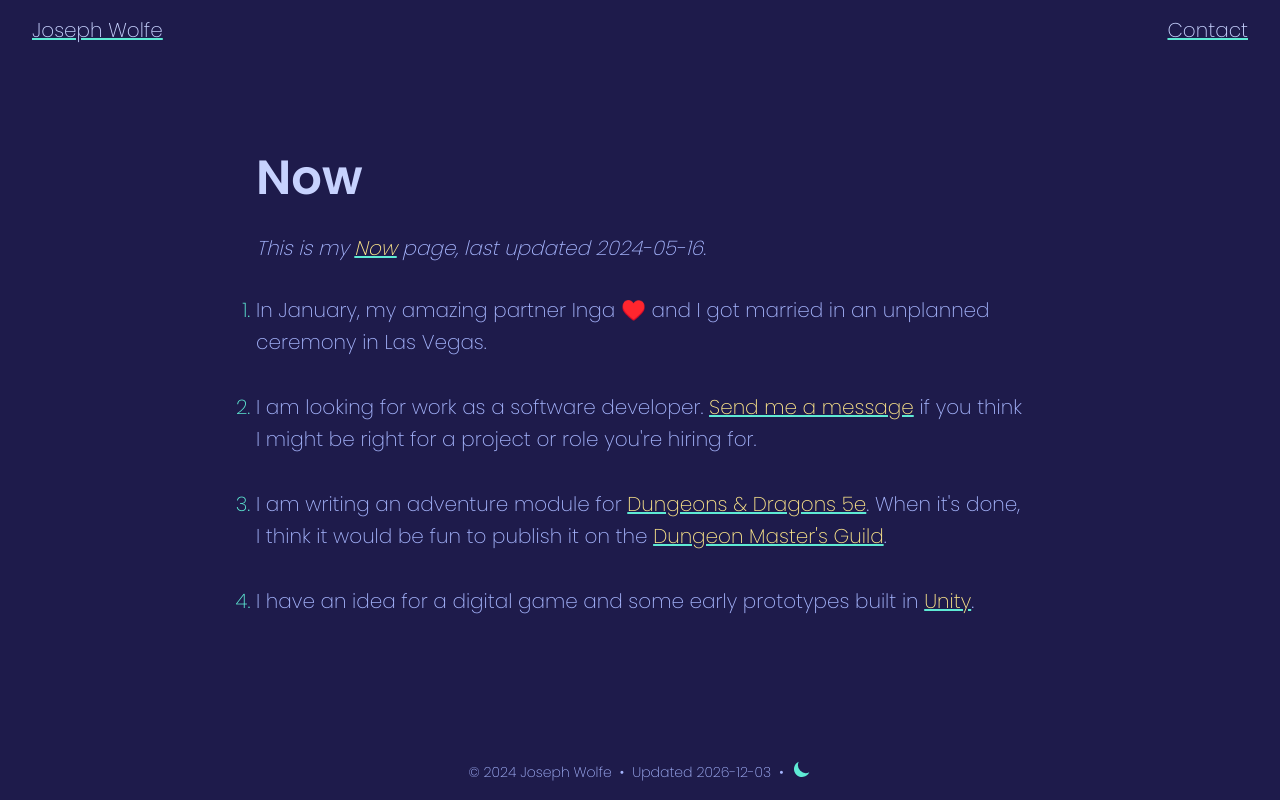
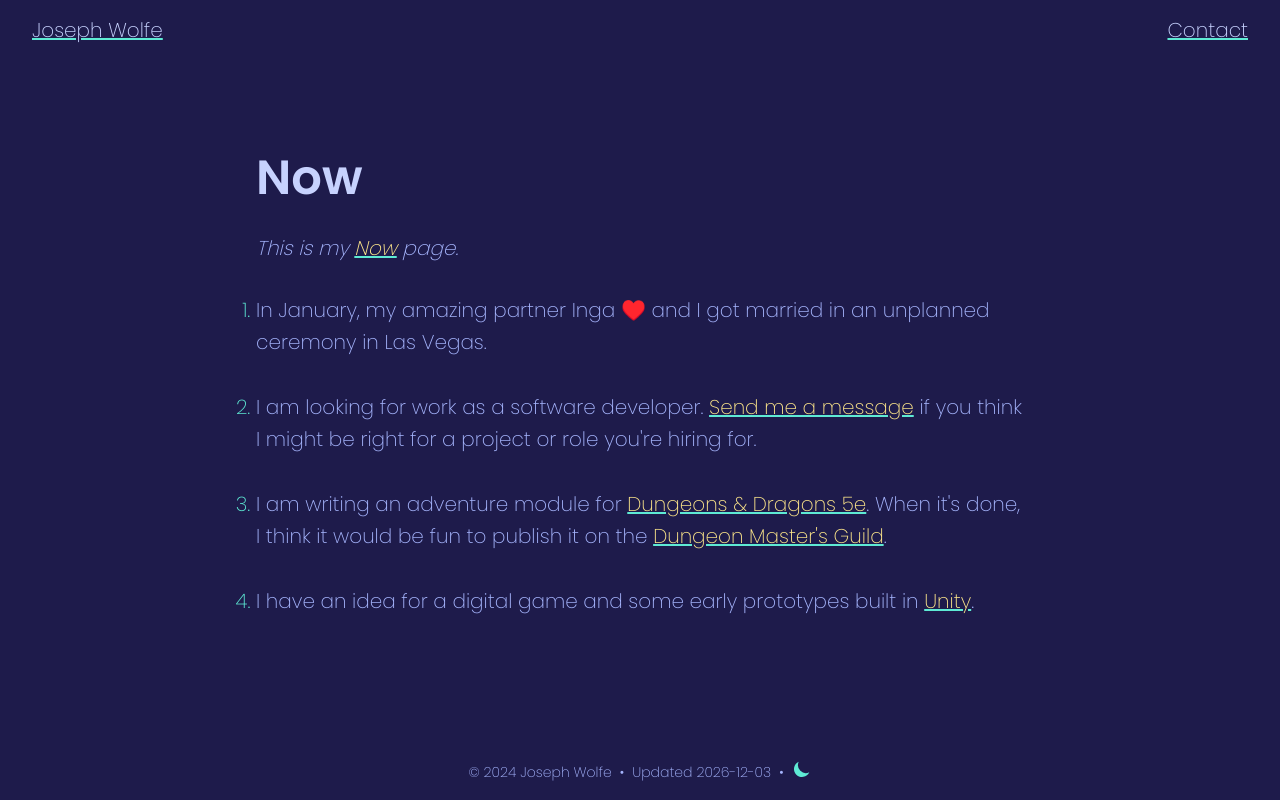
Before and after one commit to CharmedSatyr/personal-website, a Next.js app: page /now in a window 1280 px wide. Built offline with nearby package versions, Linux system fonts and the light colour scheme.

Commit message:
Remove date from Now page since it's in the footer

```diff
--- a/app/now/page.tsx
+++ b/app/now/page.tsx
@@ -10,8 +10,7 @@ const Now = () => {
 			<h1>Now</h1>
 
 			<aside className="italic">
-				This is my <Link href="https://nownownow.com/about">Now</Link> page, last updated
-				2024-05-16.
+				This is my <Link href="https://nownownow.com/about">Now</Link> page.
 			</aside>
 
 			<ol className="list-decimal">
```
